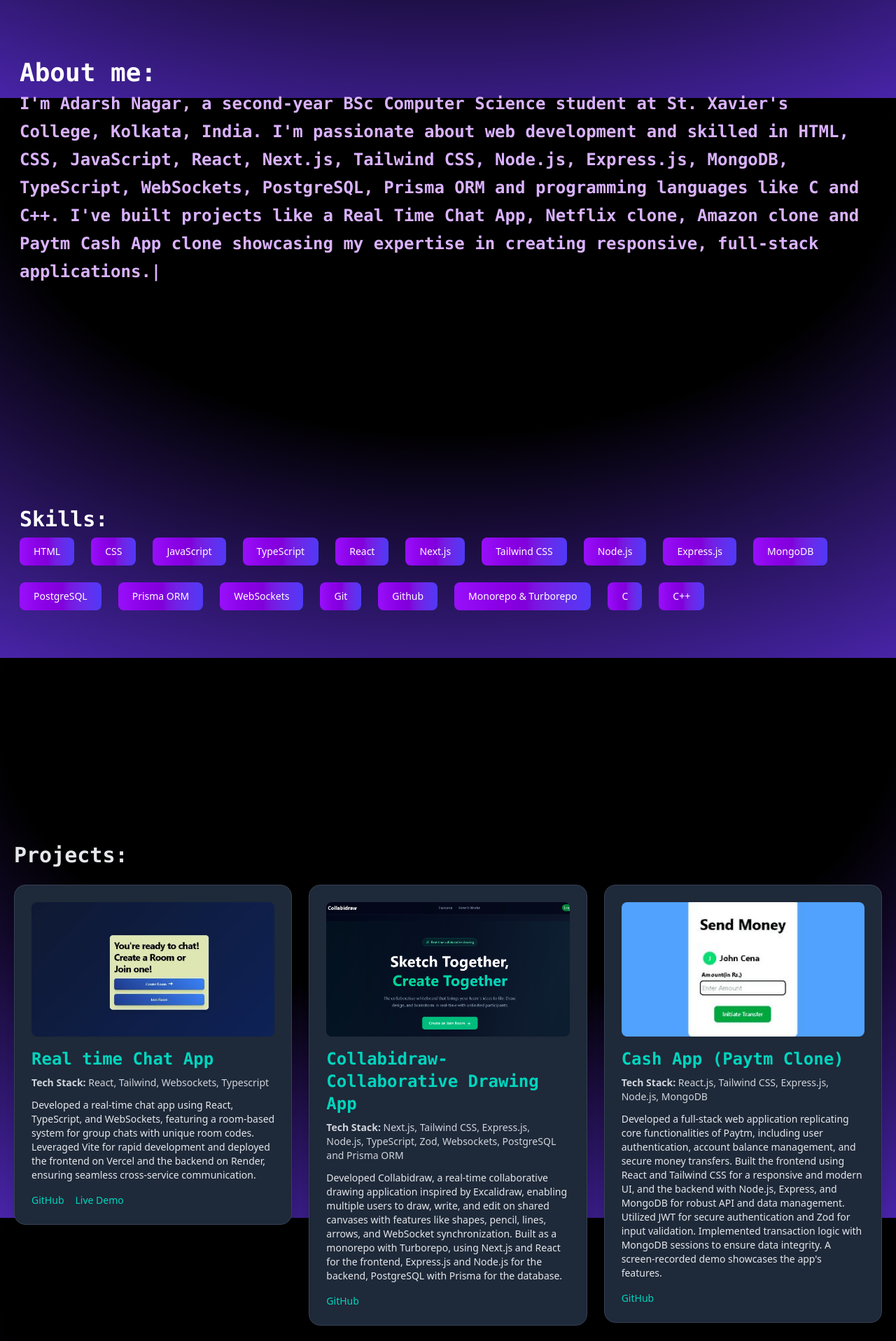
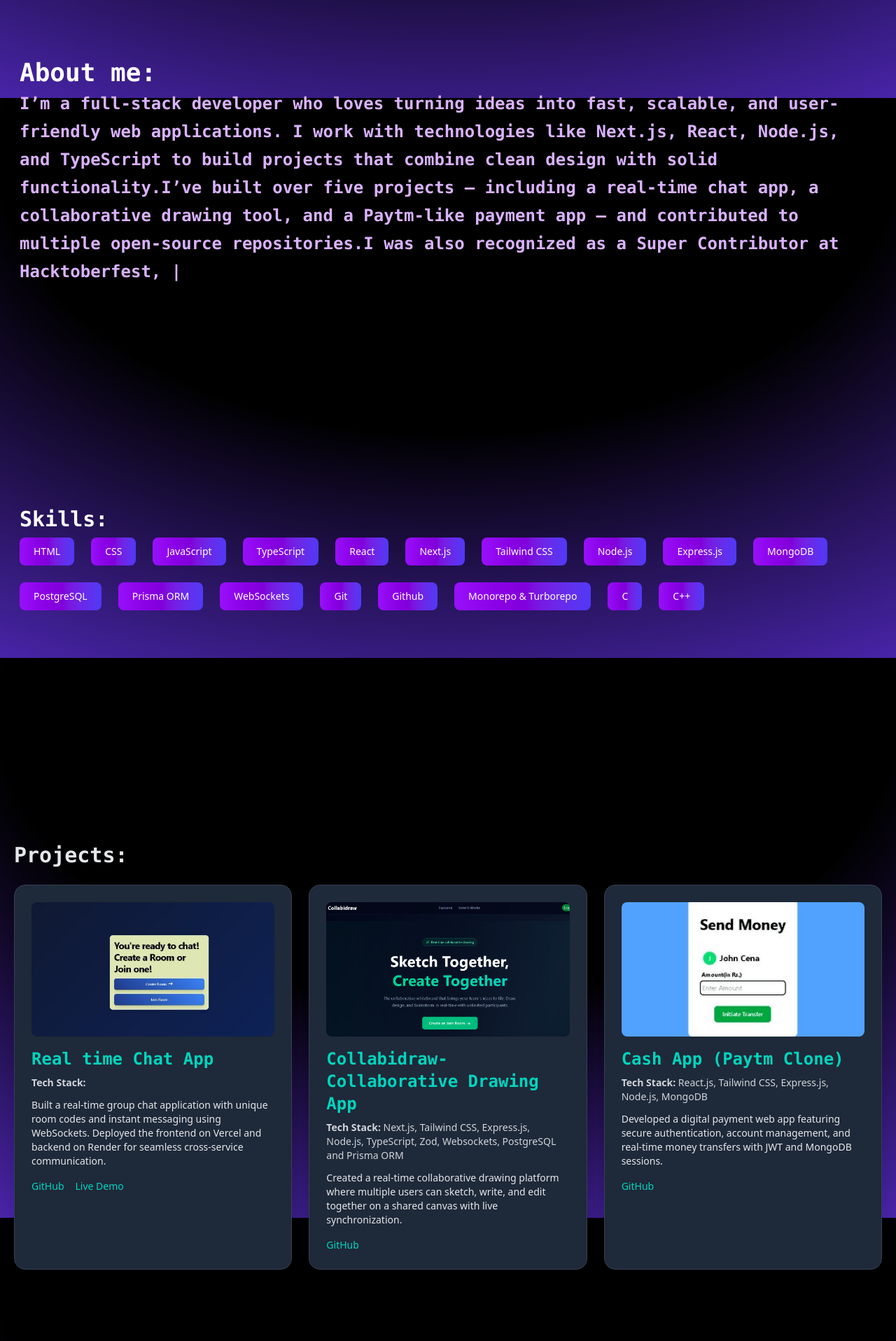
Before and after one commit to Adarsh-ops/Personal-Portfolio-Website, a Next.js app: page / in a window 1280 px wide. Shown: the part 660-2576 px from the top of the page at 70% size. Built offline with nearby package versions, Linux system fonts and the light colour scheme.

Commit message:
Removed Clone Projects and added Hacktoberfest achievement in description

```diff
--- a/components/About.tsx
+++ b/components/About.tsx
@@ -11,7 +11,7 @@ export default function About(){
         <br />
         <ReactTyped
           strings={[
-            'I\'m Adarsh Nagar, a second-year BSc Computer Science student at St. Xavier\'s College, Kolkata, India. I\'m passionate about web development and skilled in HTML, CSS, JavaScript, React, Next.js, Tailwind CSS, Node.js, Express.js, MongoDB, TypeScript, WebSockets, PostgreSQL, Prisma ORM and programming languages like C and C++. I\'ve built projects like a Real Time Chat App, Netflix clone, Amazon clone and Paytm Cash App clone showcasing my expertise in creating responsive, full-stack applications.'
+            'I\’m a full-stack developer who loves turning ideas into fast, scalable, and user-friendly web applications. I work with technologies like Next.js, React, Node.js, and TypeScript to build projects that combine clean design with solid functionality.I\’ve built over five projects — including a real-time chat app, a collaborative drawing tool, and a Paytm-like payment app — and contributed to multiple open-source repositories.I was also recognized as a Super Contributor at Hacktoberfest, which encouraged me to keep contributing and collaborating with the developer community. My goal is to keep improving my craft and build products that make an impact.'
           ]}
           typeSpeed={10}
           className="text-purple-300 text-2xl"
--- a/components/Project.tsx
+++ b/components/Project.tsx
@@ -36,7 +36,7 @@ export default function Project({ project }: ProjectProps) {
       whileHover="hover"
       variants={cardVariants}
     >
-      <div className="flex flex-col bg-gray-800 rounded-2xl p-6 shadow-lg border border-gray-700">
+      <div className="flex flex-col h-full bg-gray-800 rounded-2xl p-6 shadow-lg border border-gray-700">
         {/* Image (assuming it's a URL or placeholder) */}
         <div className="w-full h-48 mb-4 rounded-lg overflow-hidden">
           <Image
--- a/components/Projects.tsx
+++ b/components/Projects.tsx
@@ -7,16 +7,15 @@ import Collabidraw from '../images/Collabidraw-Preview.png'
 
 export default function Projects() {
     const projects = [
-        { title: 'Real time Chat App', description: 'Developed a real-time chat app using React, TypeScript, and WebSockets, featuring a room-based system for group chats with unique room codes. Leveraged Vite for rapid development and deployed the frontend on Vercel and the backend on Render, ensuring seamless cross-service communication.', techstack: 'React, Tailwind, Websockets, Typescript', image: ChatApp, github: 'https://github.com/Adarsh-ops/Chat-App-Frontend', deployed: 'https://chat-app-frontend-one-eta.vercel.app' },
-        { title:'Collabidraw- Collaborative Drawing App', description:'Developed Collabidraw, a real-time collaborative drawing application inspired by Excalidraw, enabling multiple users to draw, write, and edit on shared canvases with features like shapes, pencil, lines, arrows, and WebSocket synchronization. Built as a monorepo with Turborepo, using Next.js and React for the frontend, Express.js and Node.js for the backend, PostgreSQL with Prisma for the database.',image:Collabidraw, github:'https://github.com/Adarsh-ops/Collabidraw', techstack:'Next.js, Tailwind CSS, Express.js, Node.js, TypeScript, Zod, Websockets, PostgreSQL and Prisma ORM'},
-        { title: 'Cash App (Paytm Clone)', description: 'Developed a full-stack web application replicating core functionalities of Paytm, including user authentication, account balance management, and secure money transfers. Built the frontend using React and Tailwind CSS for a responsive and modern UI, and the backend with Node.js, Express, and MongoDB for robust API and data management. Utilized JWT for secure authentication and Zod for input validation. Implemented transaction logic with MongoDB sessions to ensure data integrity. A screen-recorded demo showcases the app\'s features.', image: CashApp, github: 'https://github.com/Adarsh-ops/Paytm-Clone',techstack:'React.js, Tailwind CSS, Express.js, Node.js, MongoDB' },
-        { title: 'Shopping App(Amazon Clone)', description: 'This project is a fully-functional Amazon clone built using HTML, CSS, and JavaScript. It features product listings, a shopping cart, checkout functionality, and order management.- Features: Product listing, cart, checkout, order history', github: 'https://github.com/Adarsh-ops/Amazon-clone', image: Amazon, techstack: 'HTML, CSS, Javascript' , deployed:'https://adarsh-ops.github.io/Amazon-Clone/Amazon.html'},
-        { title: 'Netflix Clone', description: 'Built entirely with HTML and CSS, this project was created during my early journey into web development. I manually coded a replica of Netflix\'s layout to practice building responsive web pages and crafting a clean, structured design. This hands-on project helped me understand core web technologies and sharpen my front-end coding skills.', image: Netflix, github: 'https://github.com/Adarsh-ops/Netflix-clone', deployed:'https://adarsh-ops.github.io/Netflix-Clone/net.html', techstack: 'HTML and CSS' },
+        { title: 'Real time Chat App', description: 'Built a real-time group chat application with unique room codes and instant messaging using WebSockets. Deployed the frontend on Vercel and backend on Render for seamless cross-service communication.', image: ChatApp, github: 'https://github.com/Adarsh-ops/Chat-App-Frontend', deployed: 'https://chat-app-frontend-one-eta.vercel.app' },
+        { title:'Collabidraw- Collaborative Drawing App', description:'Created a real-time collaborative drawing platform where multiple users can sketch, write, and edit together on a shared canvas with live synchronization.',image:Collabidraw, github:'https://github.com/Adarsh-ops/Collabidraw', techstack:'Next.js, Tailwind CSS, Express.js, Node.js, TypeScript, Zod, Websockets, PostgreSQL and Prisma ORM'},
+        { title: 'Cash App (Paytm Clone)', description: 'Developed a digital payment web app featuring secure authentication, account management, and real-time money transfers with JWT and MongoDB sessions.', image: CashApp, github: 'https://github.com/Adarsh-ops/Paytm-Clone',techstack:'React.js, Tailwind CSS, Express.js, Node.js, MongoDB' },
+
     ]
 
     return <div id="projects" className="px-5 my-50 md:my-0 min-h-screen items-start">
         <p className="font-mono text-3xl text-gray-200 font-bold">Projects:</p>
-        <div className="grid grid-cols-1 sm:grid-cols-2 lg:grid-cols-3 gap-6 pt-6">
+        <div className="grid grid-cols-1 items:center sm:grid-cols-2 lg:grid-cols-3 gap-6 pt-6">
             {projects.map((project) => (
                 // @ts-ignore
                 <Project key={project.title} project={project} />
```
